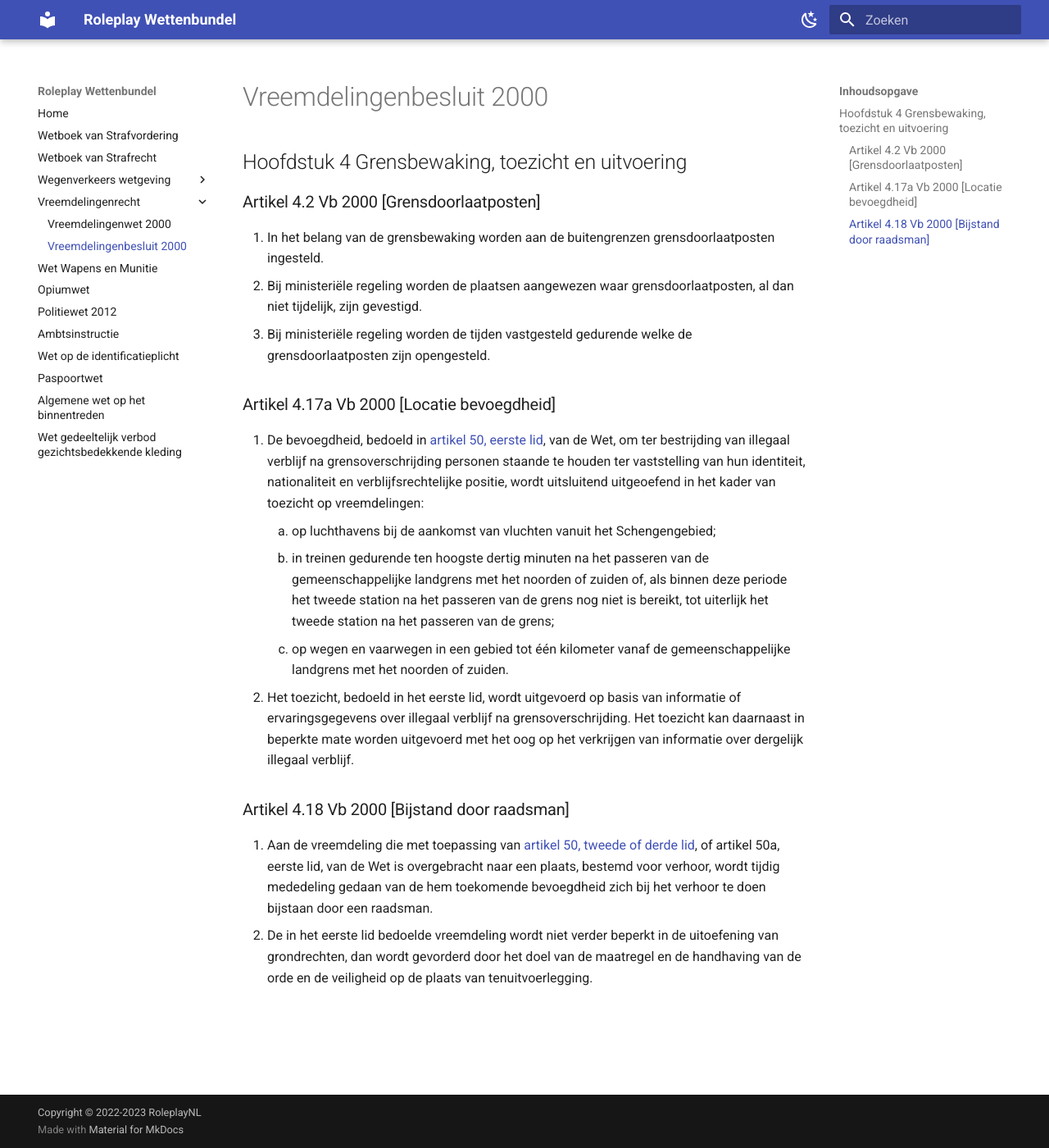
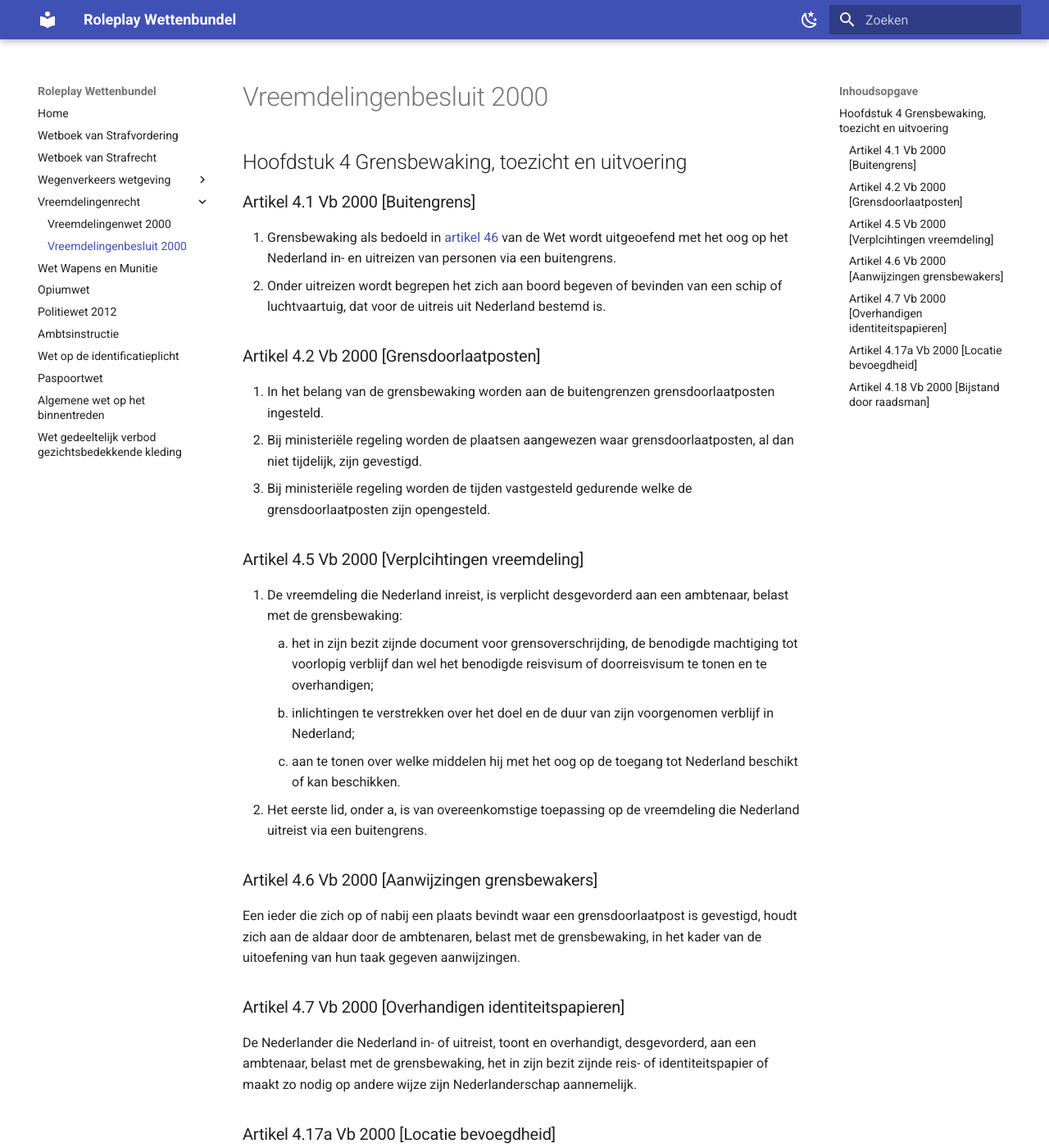
Before and after one commit to EnriqueFernandez20/FutureRP-Wettenbundel, an MkDocs documentation site: the page built from docs/vreemdelingenrecht/vreemdelingenbesluit.md, in a window 1280 px wide and 1400 px high. Shown: the whole window at 82% size. Built offline with MkDocs 1.6.1 and Material for MkDocs 9.7.7, drawn with Linux system fonts in a browser that asks for light colours.

```diff
--- a/docs/vreemdelingenrecht/vreemdelingenbesluit.md
+++ b/docs/vreemdelingenrecht/vreemdelingenbesluit.md
@@ -1,12 +1,33 @@
 # Vreemdelingenbesluit 2000
 
 ## Hoofdstuk 4 Grensbewaking, toezicht en uitvoering
+
+### Artikel 4.1 Vb 2000 [Buitengrens]
+
+1. Grensbewaking als bedoeld in [artikel 46](./vreemdelingenwet.md#artikel-46-vw-2000-naleving-en-uitvoering-schengengrenscontrole) van de Wet wordt uitgeoefend met het oog op het Nederland in- en uitreizen van personen via een buitengrens.
+2. Onder uitreizen wordt begrepen het zich aan boord begeven of bevinden van een schip of luchtvaartuig, dat voor de uitreis uit Nederland bestemd is.
 
 ### Artikel 4.2 Vb 2000 [Grensdoorlaatposten]
 
 1. In het belang van de grensbewaking worden aan de buitengrenzen grensdoorlaatposten ingesteld.
 2. Bij ministeriële regeling worden de plaatsen aangewezen waar grensdoorlaatposten, al dan niet tijdelijk, zijn gevestigd.
 3. Bij ministeriële regeling worden de tijden vastgesteld gedurende welke de grensdoorlaatposten zijn opengesteld.
+
+### Artikel 4.5 Vb 2000 [Verplcihtingen vreemdeling]
+
+1. De vreemdeling die Nederland inreist, is verplicht desgevorderd aan een ambtenaar, belast met de grensbewaking:
+    1. het in zijn bezit zijnde document voor grensoverschrijding, de benodigde machtiging tot voorlopig verblijf dan wel het benodigde reisvisum of doorreisvisum te tonen en te overhandigen;
+    2. inlichtingen te verstrekken over het doel en de duur van zijn voorgenomen verblijf in Nederland;
+    3. aan te tonen over welke middelen hij met het oog op de toegang tot Nederland beschikt of kan beschikken.
+2. Het eerste lid, onder a, is van overeenkomstige toepassing op de vreemdeling die Nederland uitreist via een buitengrens.
+
+### Artikel 4.6 Vb 2000 [Aanwijzingen grensbewakers]
+
+Een ieder die zich op of nabij een plaats bevindt waar een grensdoorlaatpost is gevestigd, houdt zich aan de aldaar door de ambtenaren, belast met de grensbewaking, in het kader van de uitoefening van hun taak gegeven aanwijzingen.
+
+### Artikel 4.7 Vb 2000 [Overhandigen identiteitspapieren]
+
+De Nederlander die Nederland in- of uitreist, toont en overhandigt, desgevorderd, aan een ambtenaar, belast met de grensbewaking, het in zijn bezit zijnde reis- of identiteitspapier of maakt zo nodig op andere wijze zijn Nederlanderschap aannemelijk.
 
 ### Artikel 4.17a Vb 2000 [Locatie bevoegdheid]
 
```
Also changed, not shown: docs/vreemdelingenrecht/vreemdelingenwet.md (+18 -0 lines).
